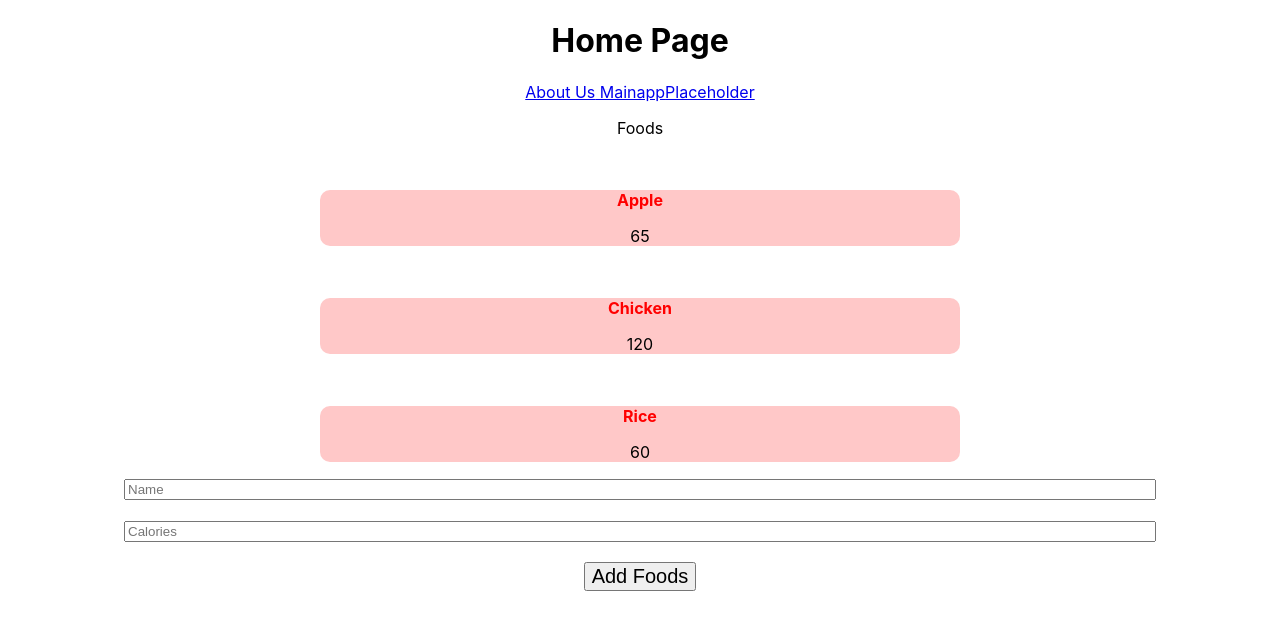
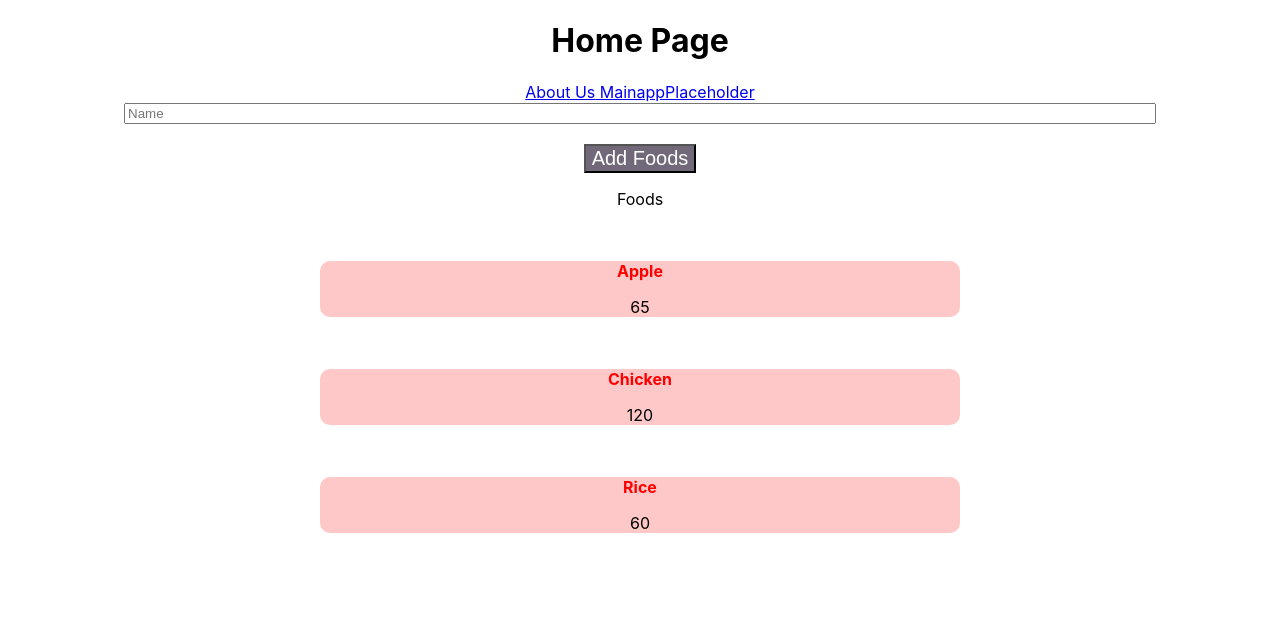
Before and after one commit to mhmh4/froogle, a React (Create React App) app in the folder public/frontend/hawkhack-app/: page / in a window 1280 px wide. Shown: the top 630 px of the page. Built offline with nearby package versions, Linux system fonts and the light colour scheme.

Commit message:
Update App.js

```diff
--- a/public/frontend/hawkhack-app/src/App.js
+++ b/public/frontend/hawkhack-app/src/App.js
@@ -99,19 +99,16 @@ function App() {
       <div>
         <RouterProvider router={router} />
       </div>
-      <p>Foods</p>
-      {projects.map(projectMapper)}
 
       <div>
         <input type="text" placeholder="Name" style={{ width: "80%" }}
           onChange={(event) => { setName(event.target.value); }}/>
         <br></br>
         <br></br>
-        <input type="text" placeholder="Calories" style={{ width: "80%" }}
-        onChange={(event) => { setCalories(event.target.value); }}/>
-        <br></br>
-        <br></br>
-        <button style={{ fontSize: 20 }} onClick={() => {
+        <button style={
+          { fontSize: 20,
+            color: 'white',
+            backgroundColor: "#71697A" }} onClick={() => {
           let _projects = [...projects];
 
           _projects.push({
@@ -120,6 +117,8 @@ function App() {
           setProjects(_projects)
         }}>Add Foods</button>
       </div>
+        <p>Foods</p>
+        {projects.map(projectMapper)}
     </div>
   );
 }
```
